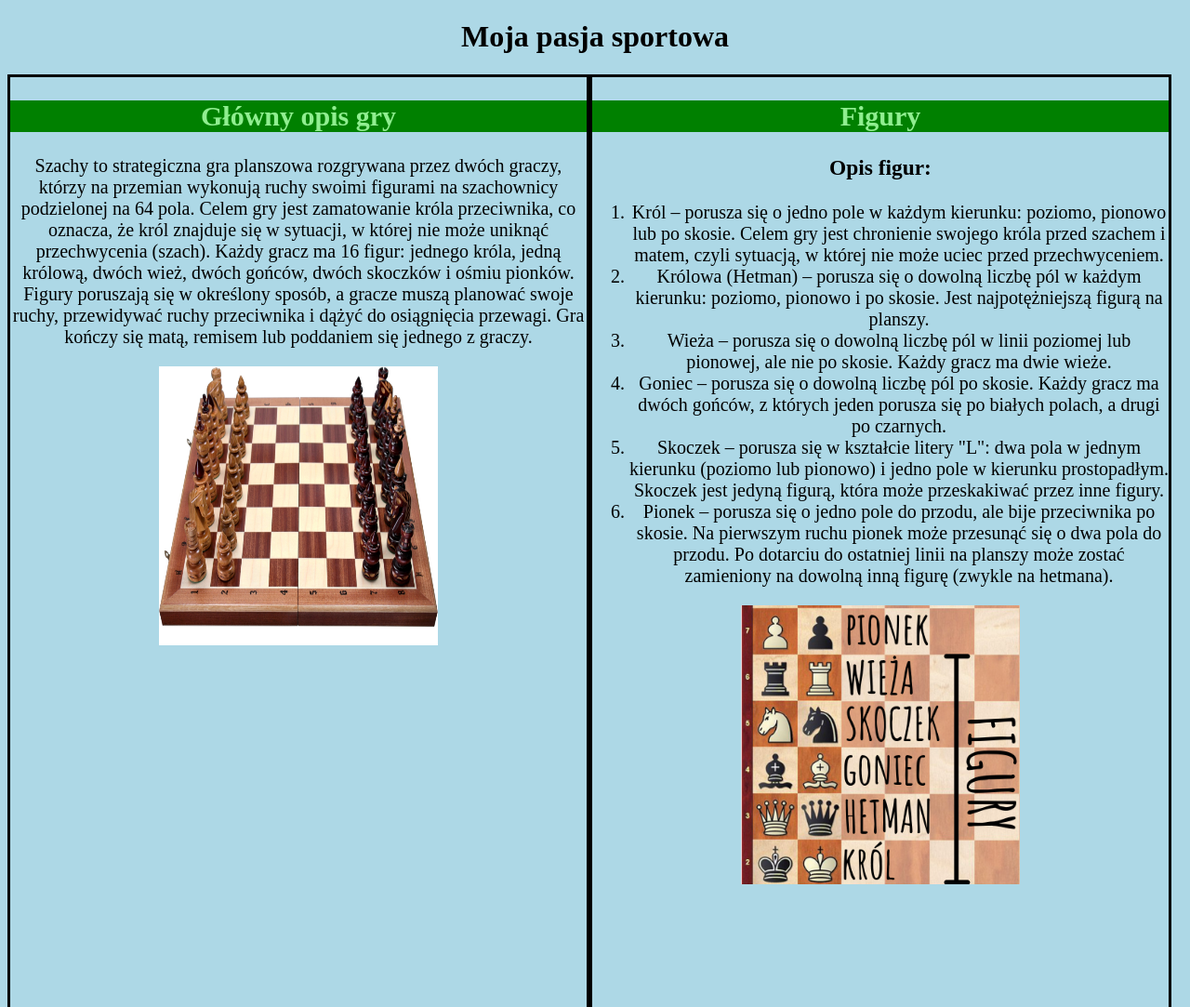
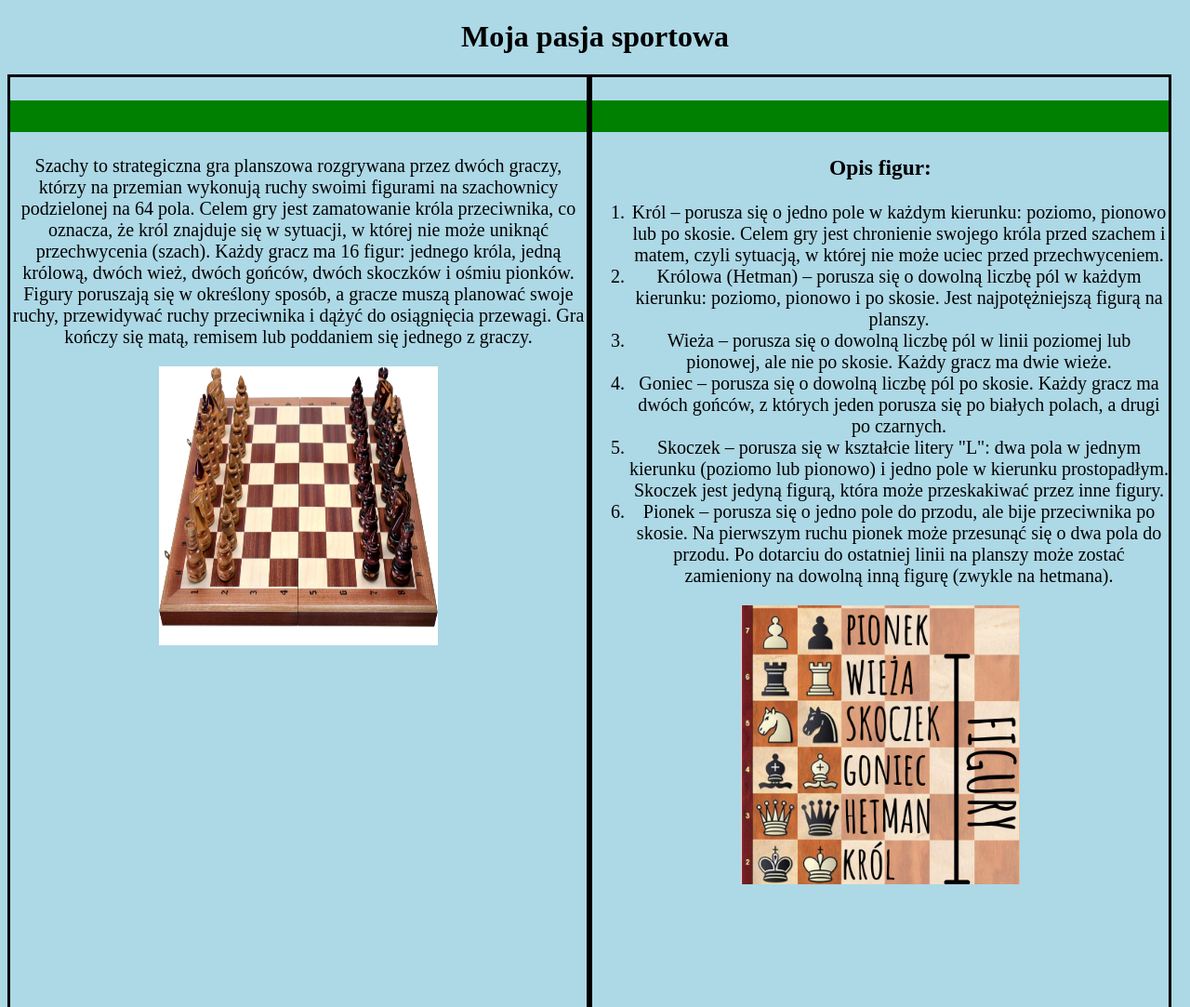
Before and after one commit to KonradDzien/Pasje_sportowe, a plain HTML site: page index.html in a window 1280 px wide. Shown: the top 1083 px of the page at 93% size. Drawn offline with Linux system fonts and the light colour scheme.

Commit message:
Add files via upload

```diff
--- a/styl.css
+++ b/styl.css
@@ -50,7 +50,7 @@ header
 h2
 {
     background-color: green;
-    color:lightgreen;
+    color:green;
 }
 
 body
```
